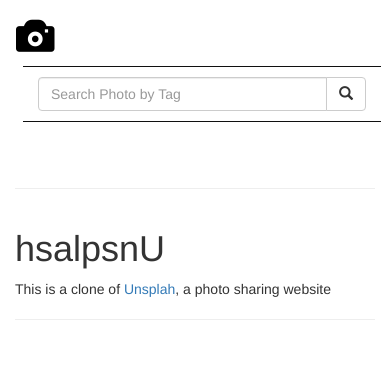
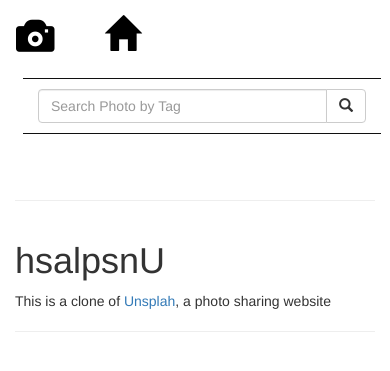
Before and after one commit to carolwanjohi/unsplash-clone, a Django app: page / in a window 390 px wide. Shown: the top 371 px of the page. Run offline with Django 3.2, Linux system fonts and the light colour scheme; data that the repository does not hold is empty; some libraries are stand-ins or nearby versions.

Commit message:
Create collection tag to view all categories

```diff
--- a/unsplash/clone/static/css/navbar.css
+++ b/unsplash/clone/static/css/navbar.css
@@ -18,3 +18,29 @@ a.navbar-brand.siteIcon:hover{
 .searchForm{
     margin: 0.5em;
 }
+
+ul.nav.navbar-nav > li > a {
+    color: black;
+}
+
+ul.nav.navbar-nav > li > a:hover {
+    color: black;
+}
+.homeOnPhone {
+    display: none;
+}
+
+@media only screen and (max-width: 425px) {
+    li.collections{
+        display: none;
+    }
+    .homeOnPhone {
+        display: block;
+        margin-top: 0.35em;
+        font-size: 2.5em;
+    }
+    i.glyphicon.glyphicon-home{
+        margin-left: 1em;
+        color: black;
+    }
+}
--- a/unsplash/clone/templates/navbar.html
+++ b/unsplash/clone/templates/navbar.html
@@ -17,7 +17,7 @@
 </head>
 <body>
 
-    <nav class="navbar navbar-inverse">
+    <nav class="navbar navbar-inverse" role="navigation" >
 
         <div class="container-fluid">
 
@@ -25,6 +25,10 @@
 
                 <a href="{% url 'index'%}" class="navbar-brand siteIcon">
                     <i class="glyphicon glyphicon-camera"></i>
+                </a>
+
+                <a href="{% url 'index'%}" class="homeOnPhone">
+                    <i class="glyphicon glyphicon-home"></i>
                 </a>
 
             </div>
@@ -55,6 +59,22 @@
 
             </div>
 
+            <div class="navbar-collapse collapse">
+                <ul class="nav navbar-nav">
+                    <li>
+                        <a href="{% url 'index'%}" >
+                            Home
+                        </a>
+                    </li>
+
+                    <li class="collections">
+                        <a href="{% url 'collections'%}">
+                            Collections
+                        </a>
+                    </li>
+                </ul>
+            </div>
+
         </div>
 
     </nav>
--- a/unsplash/clone/urls.py
+++ b/unsplash/clone/urls.py
@@ -7,7 +7,8 @@ urlpatterns = [
     url( r'^$', views.index, name="index"),
     url( r'^tag/(\d+)', views.tag, name="tag"),
     url( r'^image-post/(\d+)', views.image_post, name="imagePost"),
-    url( r'^search/', views.search_results, name="search_results")
+    url( r'^search/', views.search_results, name="search_results"),
+    url( r'^collections/', views.collections, name="collections")
 ]
 
 if settings.DEBUG:
--- a/unsplash/clone/views.py
+++ b/unsplash/clone/views.py
@@ -52,3 +52,11 @@ def search_results(request):
     else:
         message = "You haven't searched for any term"
         return render(request, 'all-posts/search.html', {"message":message})
+
+def collections(request):
+    '''
+    View function to display all the tags available
+    '''
+    gotten_tags = tags.get_tags()
+    title = 'Collections'
+    return render(request,'all-posts/collections.html', {"tags":gotten_tags})
```
Also changed, not shown: unsplash/clone/templates/all-posts/collections.html (added, +38 -0 lines).
